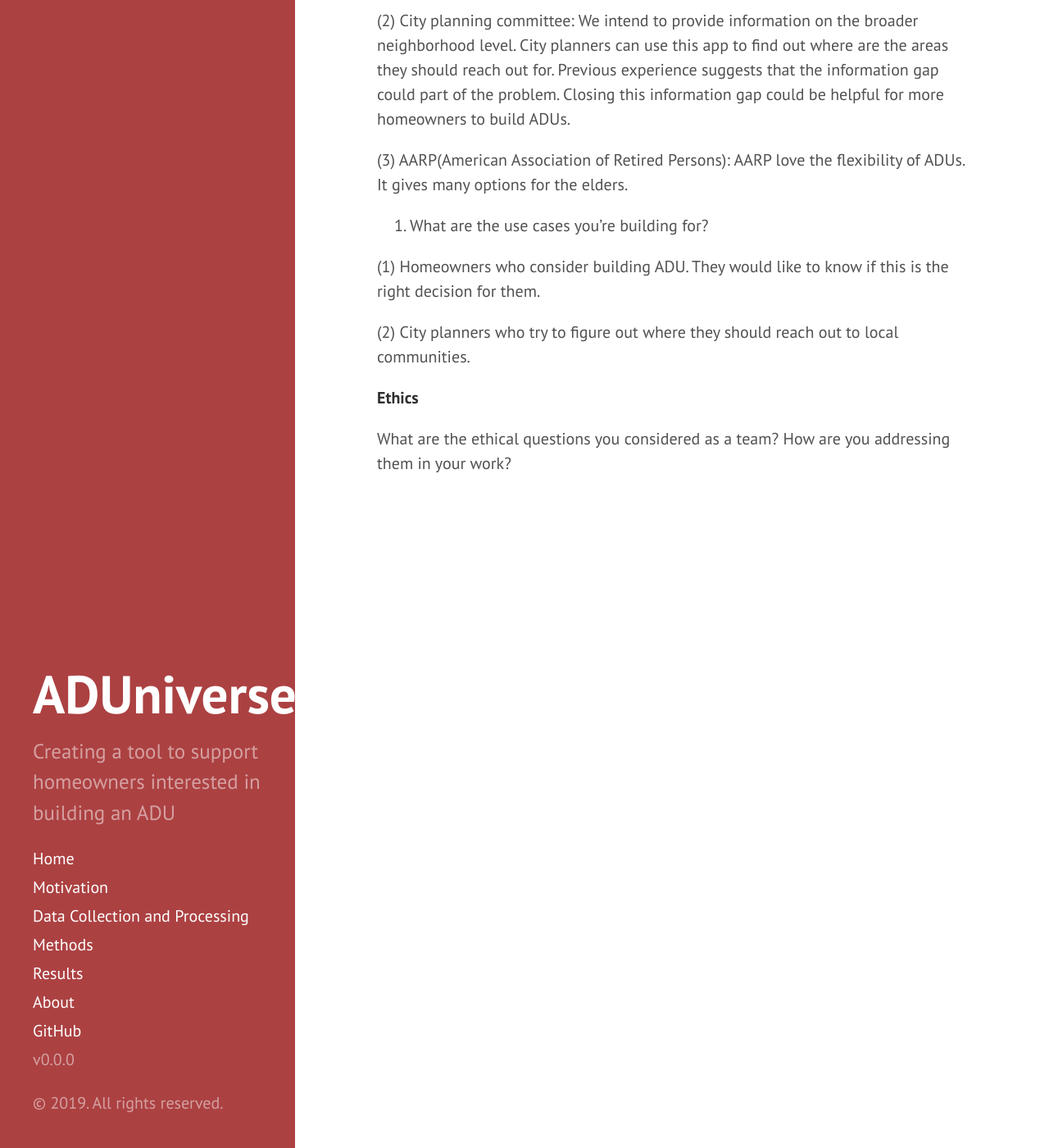
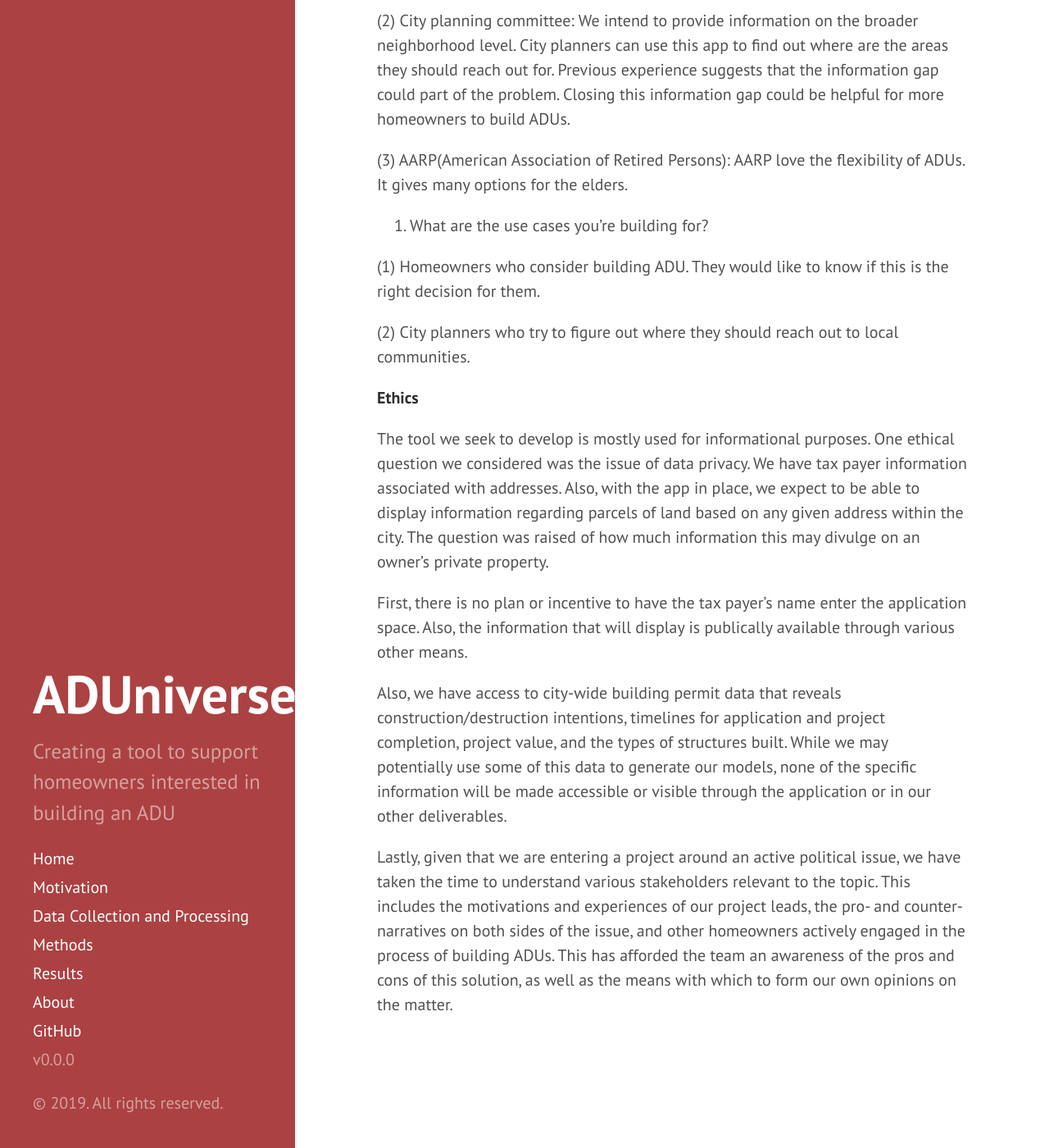
Before and after one commit to uwescience/ADUniverse, a Jekyll site: the page built from motivation.md, in a window 1280 px wide and 1400 px high, scrolled down 3208 px. Shown: the whole window at 82% size. Built offline with Jekyll 4.4.1, drawn with Linux system fonts in a browser that asks for light colours.

Commit message:
Update motivation.md
Added ethics section to the motivations page

```diff
--- a/motivation.md
+++ b/motivation.md
@@ -55,5 +55,10 @@ Our work fills this gap by providing an easy-to-use tool for Seattle citizens to
 
 **Ethics**
 
-What are the ethical questions you considered as a team?
-How are you addressing them in your work?
+The tool we seek to develop is mostly used for informational purposes. One ethical question we considered was the issue of data privacy. We have tax payer information associated with addresses. Also, with the app in place, we expect to be able to display information regarding parcels of land based on any given address within the city. The question was raised of how much information this may divulge on an owner's private property.
+
+First, there is no plan or incentive to have the tax payer's name enter the application space. Also, the information that will display is publically available through various other means.
+
+Also, we have access to city-wide building permit data that reveals construction/destruction intentions, timelines for application and project completion, project value, and the types of structures built. While we may potentially use some of this data to generate our models, none of the specific information will be made accessible or visible through the application or in our other deliverables.
+
+Lastly, given that we are entering a project around an active political issue, we have taken the time to understand various stakeholders relevant to the topic. This includes the motivations and experiences of our project leads, the pro- and counter-narratives on both sides of the issue, and other homeowners actively engaged in the process of building ADUs. This has afforded the team an awareness of the pros and cons of this solution, as well as the means with which to form our own opinions on the matter.
```
